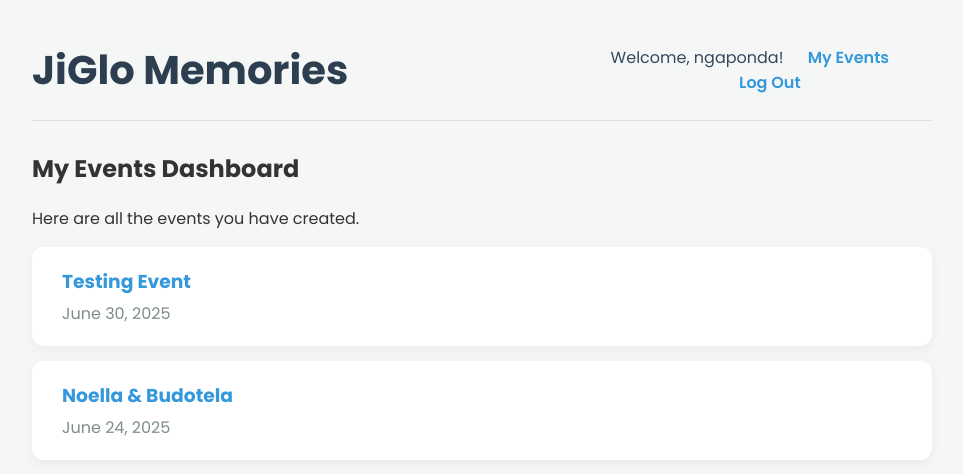
After one commit to ngapox/jiglo-memories-project, a Django app: page /my-events/ in a window 1280 px wide. The commit adds this page. Shown: the top 474 px of the page, without its empty margins (158-1121 px from the left). Run offline with Django 5.2, Linux system fonts and the light colour scheme; a user stored in the database is signed in; data comes from the database, SQL or seed files in the repository; both versions use the stored data as it was after the commit.

Commit message:
Create user dashboard to display user-specific events

```diff
--- a/crowdcam_app/templates/crowdcam_app/base.html
+++ b/crowdcam_app/templates/crowdcam_app/base.html
@@ -16,8 +16,7 @@
         <nav class="main-nav">
             {% if user.is_authenticated %}
                 <span>Welcome, {{ user.username }}!</span>
-
-                <form action="{% url 'logout' %}" method="post" style="display: inline;">
+                <a href="{% url 'dashboard' %}">My Events</a> <form action="{% url 'logout' %}" method="post" style="display: inline;">
                     {% csrf_token %}
                     <button type="submit" class="logout-button">Log Out</button>
                 </form>
--- /dev/null
+++ b/crowdcam_app/templates/crowdcam_app/dashboard.html
@@ -0,0 +1,18 @@
+{% extends "crowdcam_app/base.html" %}
+
+{% block content %}
+    <div class="dashboard-header">
+        <h2>My Events Dashboard</h2>
+        <p>Here are all the events you have created.</p>
+    </div>
+    <div class="event-list">
+        {% for event in events %}
+            <a href="{% url 'event_detail' event.unique_code %}" class="event-card">
+                <h3>{{ event.name }}</h3>
+                <p>{{ event.event_date }}</p>
+            </a>
+        {% empty %}
+            <p style="text-align: center;">You have not created any events yet.</p>
+        {% endfor %}
+    </div>
+{% endblock %}
--- a/crowdcam_app/urls.py
+++ b/crowdcam_app/urls.py
@@ -6,5 +6,6 @@ from . import views
 urlpatterns = [
     path('', views.homepage_view, name='homepage'),
     path('signup/', views.signup_view, name='signup'),
+    path('my-events/', views.dashboard_view, name='dashboard'),
     path('events/<slug:unique_code>/', views.event_detail_view, name='event_detail'),
 ]
--- a/crowdcam_app/views.py
+++ b/crowdcam_app/views.py
@@ -3,8 +3,18 @@
 from django.shortcuts import render, get_object_or_404, redirect
 from django.contrib.auth import login # import login
 from django.contrib.auth.forms import UserCreationForm # import the form
+from django.contrib.auth.decorators import login_required
 from .models import Event
 from .forms import PhotoForm # Import our new form
+
+@login_required
+def dashboard_view(request):
+    # Get events created ONLY by the currently logged-in user
+    events = Event.objects.filter(host=request.user).order_by('-event_date')
+    context = {
+        'events': events
+    }
+    return render(request, 'crowdcam_app/dashboard.html', context)
 
 def signup_view(request):
     if request.method == 'POST':
```
Also changed, not shown: db.sqlite3.
